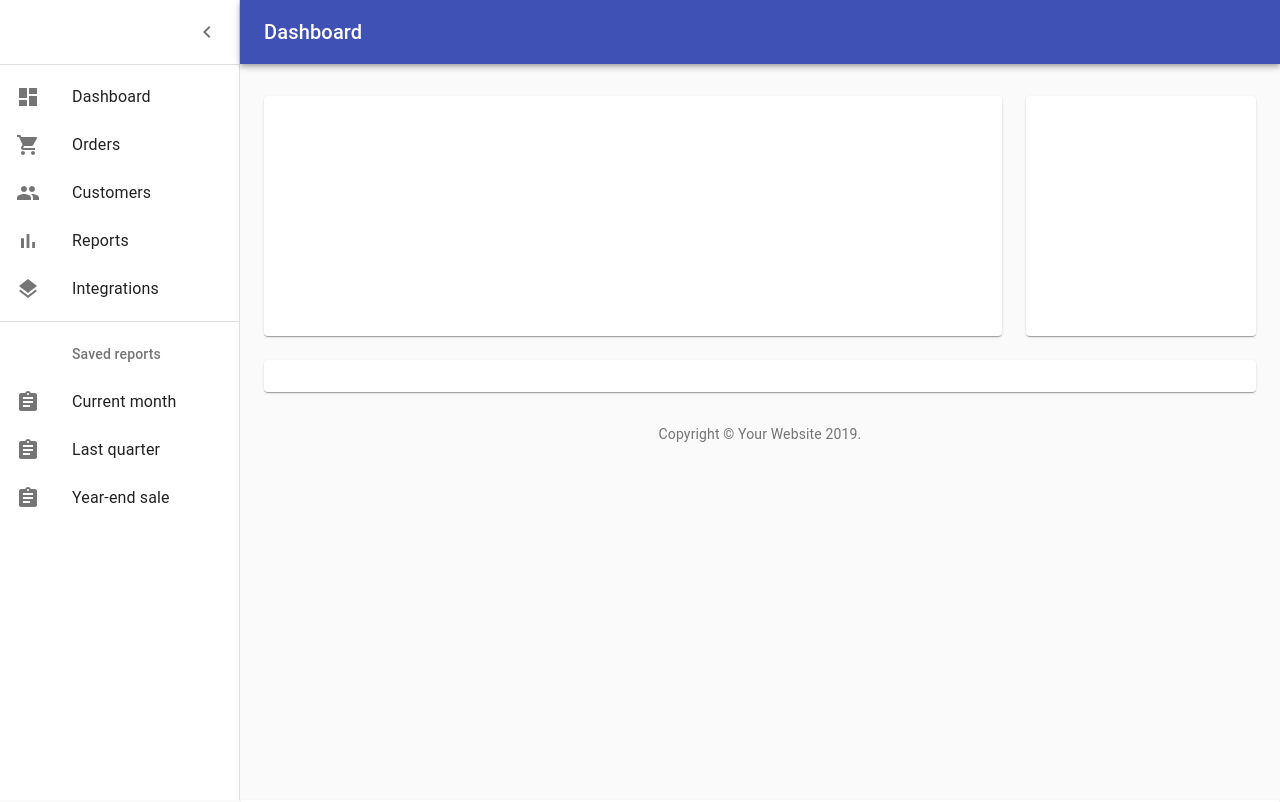
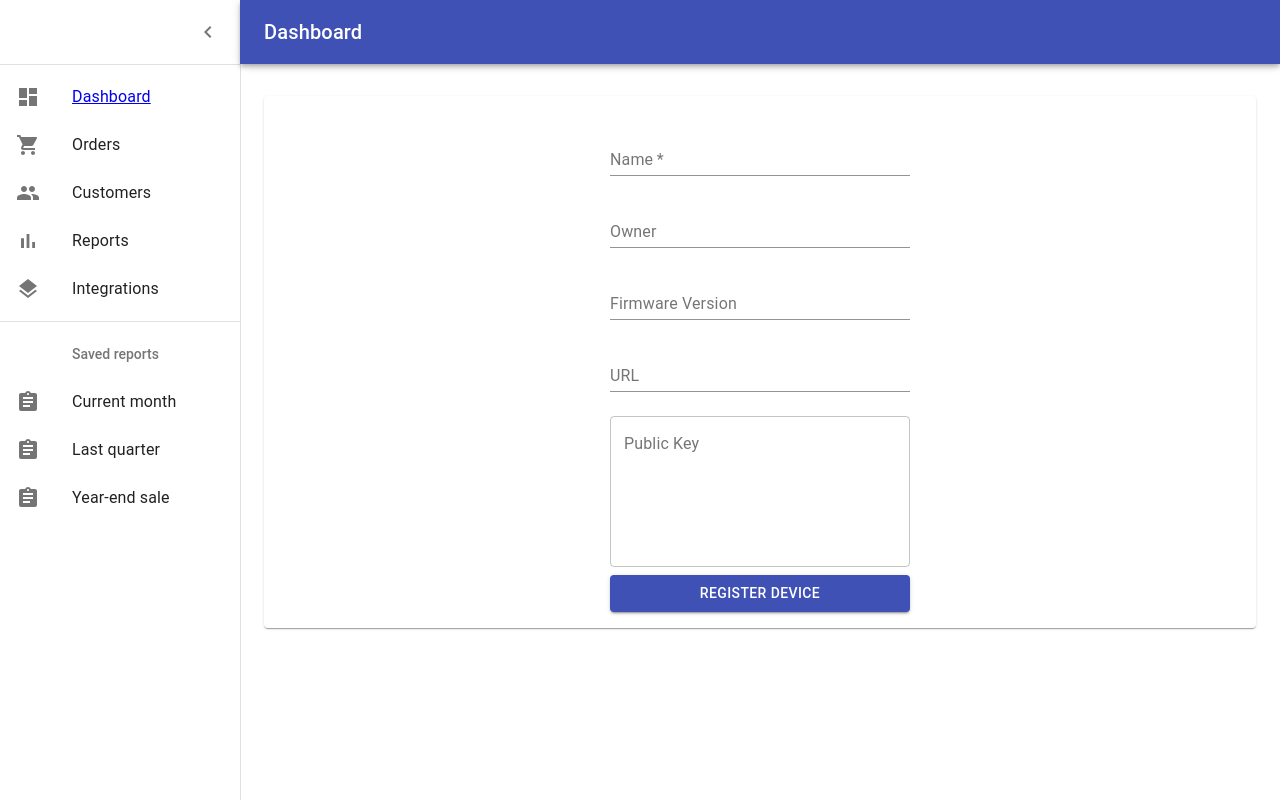
Before and after one commit to mmataja/manage-iot-over-blockchain-frontend, a React (Create React App) app: page /register-device in a window 1280 px wide. Shown: the top 802 px of the page. Built offline with nearby package versions, Linux system fonts and the light colour scheme.

Commit message:
Finish initial styling for Dashboard component

```diff
--- a/src/App.js
+++ b/src/App.js
@@ -1,8 +1,6 @@
 import React from 'react';
 import Web3 from 'web3';
 import { BrowserRouter as Router, Switch, Route } from 'react-router-dom';
-
-import { Styles } from './styles';
 
 import { RegisterForm, Dashboard } from './components';
 
@@ -31,12 +29,11 @@ function App() {
 
   return (
     <Router>
-      <div style={Styles.fullWidth}>
-        <Dashboard />
-        <Switch>
-          <Route path='/register-device' component={RegisterForm} />
-        </Switch>
-      </div>
+        <Dashboard>
+          <Switch>
+            <Route exact path='/register-device' component={RegisterForm} />
+          </Switch>
+        </Dashboard>
     </Router>
   );
 }
--- a/src/components/Dashboard/ListItems/index.jsx
+++ b/src/components/Dashboard/ListItems/index.jsx
@@ -1,23 +1,26 @@
-import React from 'react';
+import AssignmentIcon from '@material-ui/icons/Assignment';
+import BarChartIcon from '@material-ui/icons/BarChart';
+import DashboardIcon from '@material-ui/icons/Dashboard';
+import LayersIcon from '@material-ui/icons/Layers';
 import ListItem from '@material-ui/core/ListItem';
 import ListItemIcon from '@material-ui/core/ListItemIcon';
 import ListItemText from '@material-ui/core/ListItemText';
 import ListSubheader from '@material-ui/core/ListSubheader';
-import DashboardIcon from '@material-ui/icons/Dashboard';
+import PeopleIcon from '@material-ui/icons/People';
+import React from 'react';
 import ShoppingCartIcon from '@material-ui/icons/ShoppingCart';
-import PeopleIcon from '@material-ui/icons/People';
-import BarChartIcon from '@material-ui/icons/BarChart';
-import LayersIcon from '@material-ui/icons/Layers';
-import AssignmentIcon from '@material-ui/icons/Assignment';
+import { Link } from 'react-router-dom';
 
 export const mainListItems = (
   <div>
+    <Link to='/register-device'>
       <ListItem button>
         <ListItemIcon>
           <DashboardIcon />
         </ListItemIcon>
         <ListItemText primary="Dashboard" />
       </ListItem>
+    </Link>
     <ListItem button>
       <ListItemIcon>
         <ShoppingCartIcon />
--- a/src/components/Dashboard/index.jsx
+++ b/src/components/Dashboard/index.jsx
@@ -1,39 +1,21 @@
 import React from 'react';
 import clsx from 'clsx';
 import {
-  CssBaseline,
   Drawer,
-  Box,
   AppBar,
   Toolbar,
   List,
   Typography,
   Divider,
   IconButton,
-  Badge,
   Container,
   Grid,
-  Paper,
-  Link,
 } from '@material-ui/core';
 import ChevronLeftIcon from '@material-ui/icons/ChevronLeft';
 import MenuIcon from '@material-ui/icons/Menu';
 import { makeStyles } from '@material-ui/core/styles';
 
 import { mainListItems, secondaryListItems } from './ListItems';
-
-function Copyright() {
-  return (
-    <Typography variant="body2" color="textSecondary" align="center">
-      {'Copyright © '}
-      <Link color="inherit" href="https://material-ui.com/">
-        Your Website
-      </Link>{' '}
-      {new Date().getFullYear()}
-      {'.'}
-    </Typography>
-  );
-}
 
 const drawerWidth = 240;
 
@@ -76,7 +58,7 @@ const useStyles = makeStyles(theme => ({
     flexGrow: 1,
   },
   drawerPaper: {
-    position: 'relative',
+    position: 'fixed',
     whiteSpace: 'nowrap',
     width: drawerWidth,
     transition: theme.transitions.create('width', {
@@ -110,15 +92,13 @@ const useStyles = makeStyles(theme => ({
     display: 'flex',
     overflow: 'auto',
     flexDirection: 'column',
-  },
-  fixedHeight: {
-    height: 240,
+    width: `calc(100% - ${drawerWidth}px)`,
+    alignItems: 'center',
   },
 }));
 
-export default function Dashboard() {
+const Dashboard = (props) => {
   const classes = useStyles();
-  const fixedHeightPaper = clsx(classes.paper, classes.fixedHeight);
 
   const [open, setOpen] = React.useState(true);
 
@@ -132,8 +112,7 @@ export default function Dashboard() {
 
   return (
     <div className={classes.root}>
-      <CssBaseline />
-      <AppBar position="absolute" className={clsx(classes.appBar, open && classes.appBarShift)}>
+      <AppBar position="fixed" className={clsx(classes.appBar, open && classes.appBarShift)}>
         <Toolbar className={classes.toolbar}>
           <IconButton
             edge="start"
@@ -147,11 +126,6 @@ export default function Dashboard() {
           <Typography component="h1" variant="h6" color="inherit" noWrap className={classes.title}>
             Dashboard
           </Typography>
-          {/* <IconButton color="inherit">
-            <Badge badgeContent={4} color="secondary">
-              Notification Icon
-            </Badge>
-          </IconButton> */}
         </Toolbar>
       </AppBar>
       <Drawer
@@ -167,35 +141,27 @@ export default function Dashboard() {
           </IconButton>
         </div>
         <Divider />
-        <List>{mainListItems}</List>
+        <List>
+          {mainListItems}
+        </List>
         <Divider />
-        <List>{secondaryListItems}</List>
+        <List>
+          {secondaryListItems}
+        </List>
       </Drawer>
       <main className={classes.content}>
         <div className={classes.appBarSpacer} />
-        <Container maxWidth="lg" className={classes.container}>
+        <Container maxWidth='lg' className={classes.container}>
           <Grid container spacing={3}>
-            {/* Chart */}
-            <Grid item xs={12} md={8} lg={9}>
-              <Paper className={fixedHeightPaper}>
-              </Paper>
-            </Grid>
-            {/* Recent Deposits */}
-            <Grid item xs={12} md={4} lg={3}>
-              <Paper className={fixedHeightPaper}>
-              </Paper>
-            </Grid>
-            {/* Recent Orders */}
-            <Grid item xs={12}>
-              <Paper className={classes.paper}>
-              </Paper>
+            <Grid item xs={12} md={8} lg={12}>
+              {props.children}
             </Grid>
           </Grid>
-          <Box pt={4}>
-            <Copyright />
-          </Box>
         </Container>
+
       </main>
     </div>
   );
 }
+
+export default Dashboard;
--- a/src/components/RegisterForm/styles.js
+++ b/src/components/RegisterForm/styles.js
@@ -2,4 +2,11 @@ module.exports.Styles = {
   textField: {
     width: '300px',
   },
+
+  formContainer: {
+    display: 'flex',
+    justifyContent: 'center',
+    marginTop: '64px',
+    padding: '30px',
+  }
 }
--- a/src/styles.js
+++ b/src/styles.js
@@ -1,9 +1,3 @@
 module.exports.Styles = {
-  backgroundColor: {
-    backgroundColor: '#3f51b5',
-  },
 
-  fullWidth: {
-    maxWidth: '100%',
-  },
 }
```
Lines whose indentation alone changed are shown as unchanged.
